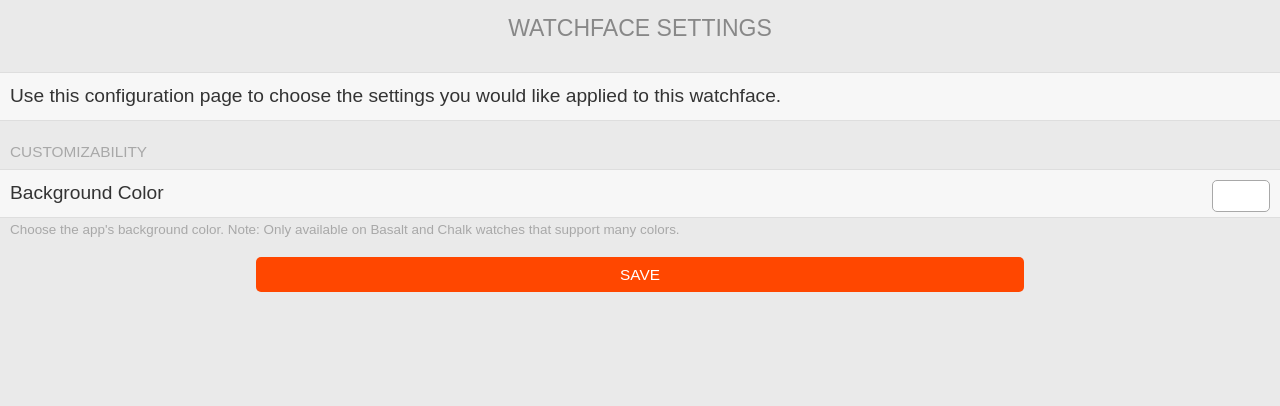
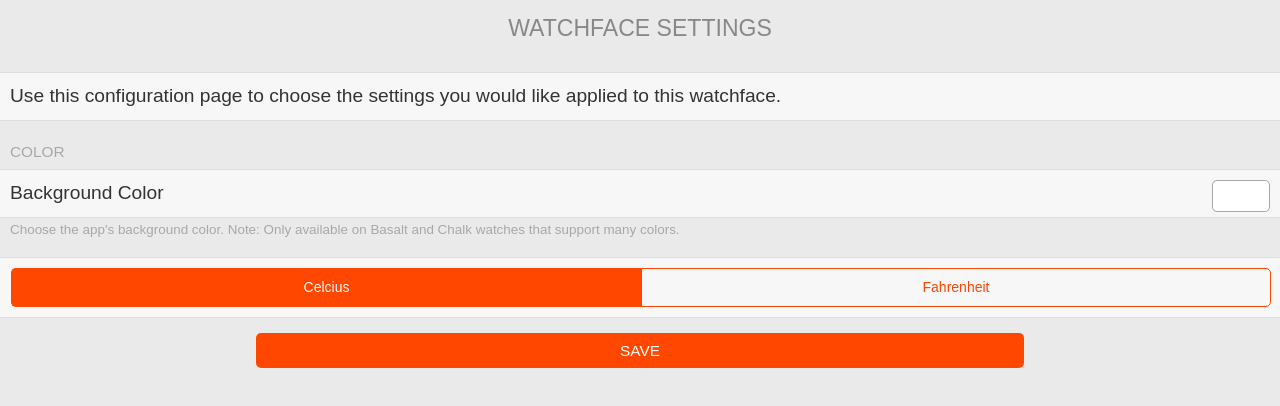
Before and after one commit to KennethSchlatter/ASL-Config, a plain HTML site: page index.html in a window 1280 px wide. Drawn offline with Linux system fonts and the light colour scheme.

Commit message:
Added setup for choosing temp unit
Now you can choose a temperature unit. Probably will need to be fixed. There's potential that it could be removed.

```diff
--- a/index.html
+++ b/index.html
@@ -29,7 +29,7 @@
     </div>
 
     <div class='item-container'>
-      <div class='item-container-header'>Customizability</div>
+      <div class='item-container-header'>Color</div>
       <div class='item-container-content'>
         <label class='item'>
           Background Color
@@ -42,6 +42,15 @@
     </div>
 
     <div class='item-container'>
+      <div class='item-container-content'>
+        <div class='item tab-buttons'>
+          <a id='tab-unit' name='temp_unit' class='tab-button active'>Celcius</a>
+          <a id='tab-unit' name='temp_unit' class='tab-button'>Fahrenheit</a>
+        </div>
+      </div>
+    </div>
+
+    <div class='item-container'>
       <div class='button-container'>
         <input id='submit_button' type='button' class='item-button' value='SAVE'>
       </div>
@@ -50,9 +59,11 @@
   <script>
   function getConfigData() {
     var backgroundColorPicker = document.getElementById('background_color_picker');
+    var temperatureUnit = document.getElementById('tab-unit').className += ' active';
 
     var options = {
-      'background_color': backgroundColorPicker.value
+      'background_color': backgroundColorPicker.value,
+      'temp_unit': temperatureUnit.value
     };
 
     // Save for next launch
@@ -85,7 +96,7 @@
 
   (function() {
     var backgroundColorPicker = document.getElementById('background_color_picker');
-
+    var temperatureUnit = document.getElementById('tab-unit').className += ' active';
     // Load any previously saved configuration, if available
     if(localStorage['background_color']) {
       backgroundColorPicker.value = localStorage['background_color'];
```
